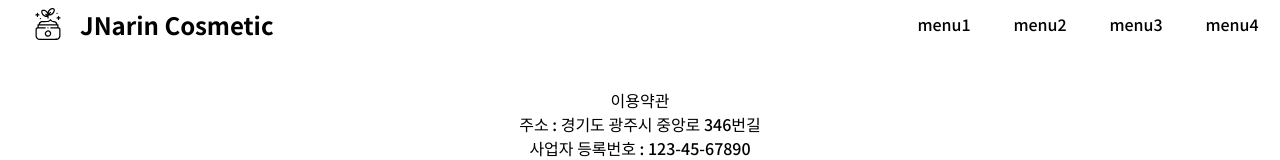
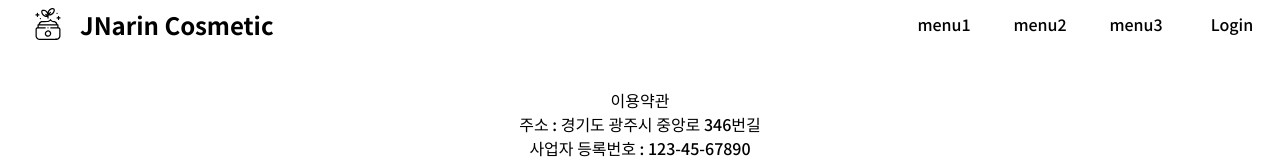
Before and after one commit to miok-jung/cosmetic-service, a React (Create React App) app: page /cosmetic-service/login in a window 1280 px wide. Shown: the top 160 px of the page. Built offline with nearby package versions, Linux system fonts and the light colour scheme.

Commit message:
modify: Modify Navigation & Add to Login Link

```diff
--- a/src/components/Navigation.js
+++ b/src/components/Navigation.js
@@ -29,7 +29,9 @@ const Navigation = () => {
           <li>menu1</li>
           <li>menu2</li>
           <li>menu3</li>
-          <li>menu4</li>
+          <li>
+            <Link to="/login">Login</Link>
+          </li>
         </ul>
       ) : (
         <div className="mobile-wrap">
@@ -40,7 +42,9 @@ const Navigation = () => {
             <li>menu1</li>
             <li>menu2</li>
             <li>menu3</li>
-            <li>menu4</li>
+            <li>
+              <Link to="/login">Login</Link>
+            </li>
           </ul>
         </div>
       )}
--- a/src/styles/scss/common/navigation.scss
+++ b/src/styles/scss/common/navigation.scss
@@ -23,7 +23,19 @@ nav {
     height: 100%;
     > li {
       width: 6rem;
+      height: 100%;
       text-align: center;
+      // TODO 추후 네비게이션이 모두 링크가 들어갈경우 삭제할 것
+      display: flex;
+      align-items: center;
+      justify-content: center;
+      > a {
+        width: 100%;
+        height: 100%;
+        display: flex;
+        align-items: center;
+        justify-content: center;
+      }
     }
   }
 }
@@ -67,7 +79,7 @@ nav {
         > li {
           z-index: 1;
           width: 50%;
-          line-height: 4rem;
+          height: 8%;
           border-bottom: 1px solid #aaa;
           &:last-child {
             border-bottom: none;
```
